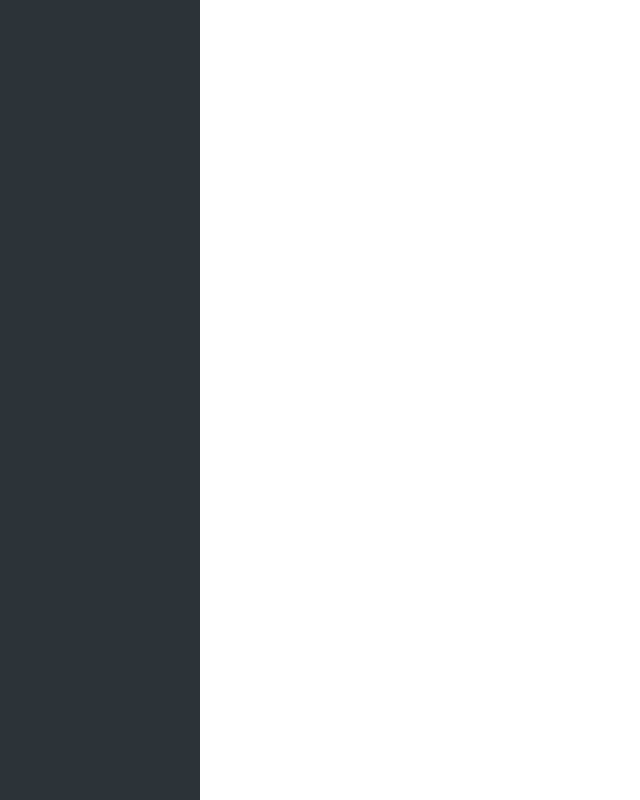
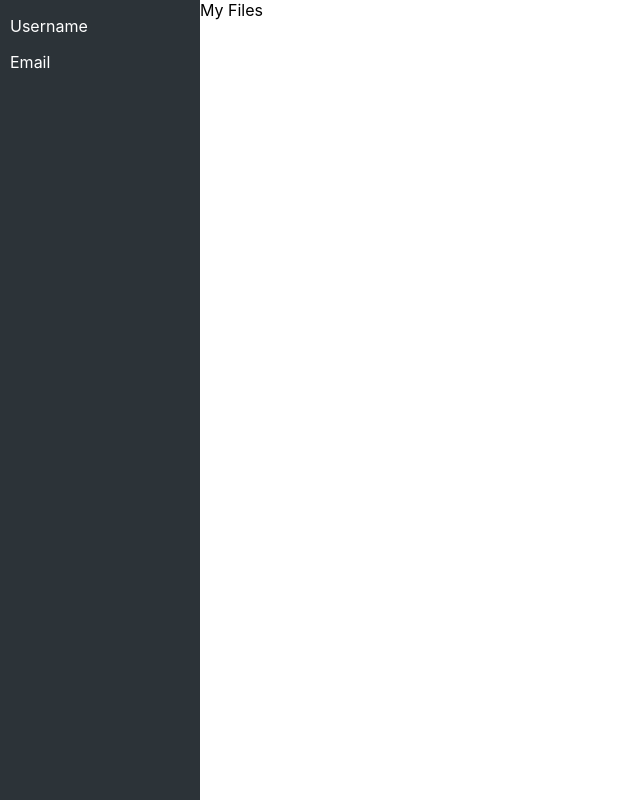
Before and after one commit to tmiller711/bytestore-app, a React (Create React App) app: page / in a window 1280 px wide. Shown: the whole page, without its empty margins (0-640 px from the left). Built offline with nearby package versions, Linux system fonts and the light colour scheme.

Commit message:
adds redux and authSlice

```diff
--- a/package.json
+++ b/package.json
@@ -3,13 +3,16 @@
   "version": "0.1.0",
   "private": true,
   "dependencies": {
+    "@reduxjs/toolkit": "^1.9.2",
     "@testing-library/jest-dom": "^5.16.5",
     "@testing-library/react": "^13.4.0",
     "@testing-library/user-event": "^13.5.0",
     "react": "^18.2.0",
     "react-dom": "^18.2.0",
+    "react-redux": "^8.0.5",
     "react-router-dom": "^6.8.1",
     "react-scripts": "5.0.1",
+    "redux-persist": "^6.0.0",
     "web-vitals": "^2.1.4"
   },
   "scripts": {
--- a/src/components/sidenav/SideNav.js
+++ b/src/components/sidenav/SideNav.js
@@ -5,7 +5,12 @@ const SideNav = () => {
 
   return (
     <div className="sidenav">
-
+      <div className="sidenav-content">
+        <div className="profile-section">
+          <p className="username">Username</p>
+          <p className="email">Email</p>
+        </div>
+      </div>
     </div>
   )
 }
--- a/src/components/sidenav/sidenav.css
+++ b/src/components/sidenav/sidenav.css
@@ -3,4 +3,9 @@ div.sidenav {
   width: 200px;
   height: 100%;
   background-color: #2c3338;
+  color: white;
 }
+
+div.sidenav-content {
+  margin-left: 10px;
+}
--- a/src/index.css
+++ b/src/index.css
@@ -7,7 +7,6 @@ body {
   -moz-osx-font-smoothing: grayscale;
 }
 
-code {
-  font-family: source-code-pro, Menlo, Monaco, Consolas, 'Courier New',
-    monospace;
+div.content {
+  margin-left: 200px;
 }
--- a/src/index.js
+++ b/src/index.js
@@ -3,10 +3,20 @@ import ReactDOM from 'react-dom/client';
 import './index.css';
 import App from './App';
 import { BrowserRouter as Router } from 'react-router-dom';
+import { Provider } from 'react-redux';
+import store from './store';
+import { PersistGate } from 'redux-persist/integration/react';
+import { persistStore } from 'redux-persist';
 
 const root = ReactDOM.createRoot(document.getElementById('root'));
+let persistor = persistStore(store)
+
 root.render(
-  <Router>
-    <App />
-  </Router>
+  <Provider store={store}>
+    <Router>
+      <PersistGate persistor={persistor}>
+        <App />
+      </PersistGate>
+    </Router>
+  </Provider>
 );
--- /dev/null
+++ b/src/slices/authSlice.js
@@ -0,0 +1,35 @@
+import { createSlice } from '@reduxjs/toolkit';
+
+const initialState = {
+  authenticated: false,
+  currentUser: null,
+  accessToken: null,
+  refreshToken: null,
+  error: null,
+};
+
+const authSlice = createSlice({
+  name: 'auth',
+  initialState,
+  reducers: {
+    loginSuccess(state, action) {
+      state.authenticated = true;
+      state.currentUser = action.payload;
+      state.accessToken = action.payload.accessToken;
+      state.refreshToken = action.payload.refreshToken;
+    },
+    updateTokens(state, action) {
+      state.accessToken = action.payload.accessToken;
+      state.refreshToken = action.payload.refreshToken;
+    },
+    logout(state) {
+      state.authenticated = false;
+      state.currentUser = null;
+      state.accessToken = null;
+      state.refreshToken = null;
+    },
+  },
+});
+
+export const { loginSuccess, updateTokens, logout } = authSlice.actions;
+export default authSlice.reducer;
--- /dev/null
+++ b/src/store.js
@@ -0,0 +1,28 @@
+import { configureStore } from '@reduxjs/toolkit'
+import { persistStore } from 'redux-persist'
+import storage from 'redux-persist/lib/storage'
+import { combineReducers } from '@reduxjs/toolkit'
+import { persistReducer } from 'redux-persist'
+
+import authReducer from './slices/authSlice'
+// import alertReducer from './slices/alertSlice'
+
+const persistConfig = {
+  key: 'root',
+  storage,
+};
+
+const reducer = combineReducers({
+  auth: authReducer,
+  // alert: alertReducer,
+});
+
+const persistedReducer = persistReducer(persistConfig, reducer)
+
+const store = configureStore({
+  reducer: persistedReducer
+});
+
+export const persistor = persistStore(store);
+
+export default store;
```
Also changed, not shown: 1 other file (tests, documents, lock files or other folders).
